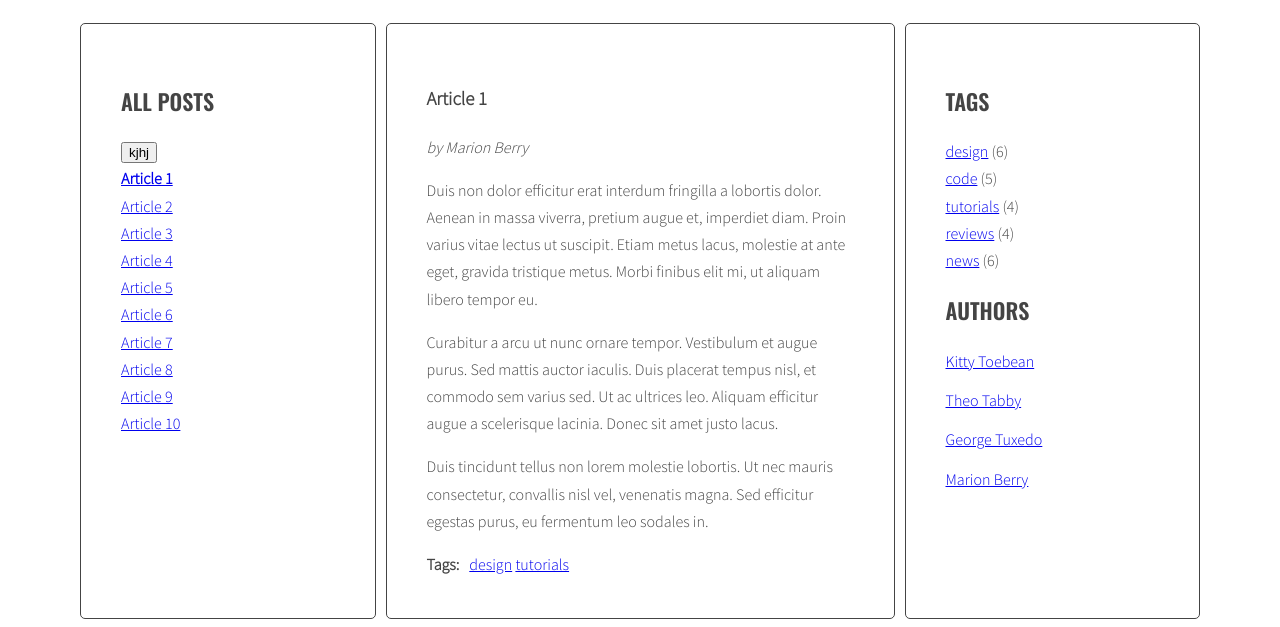
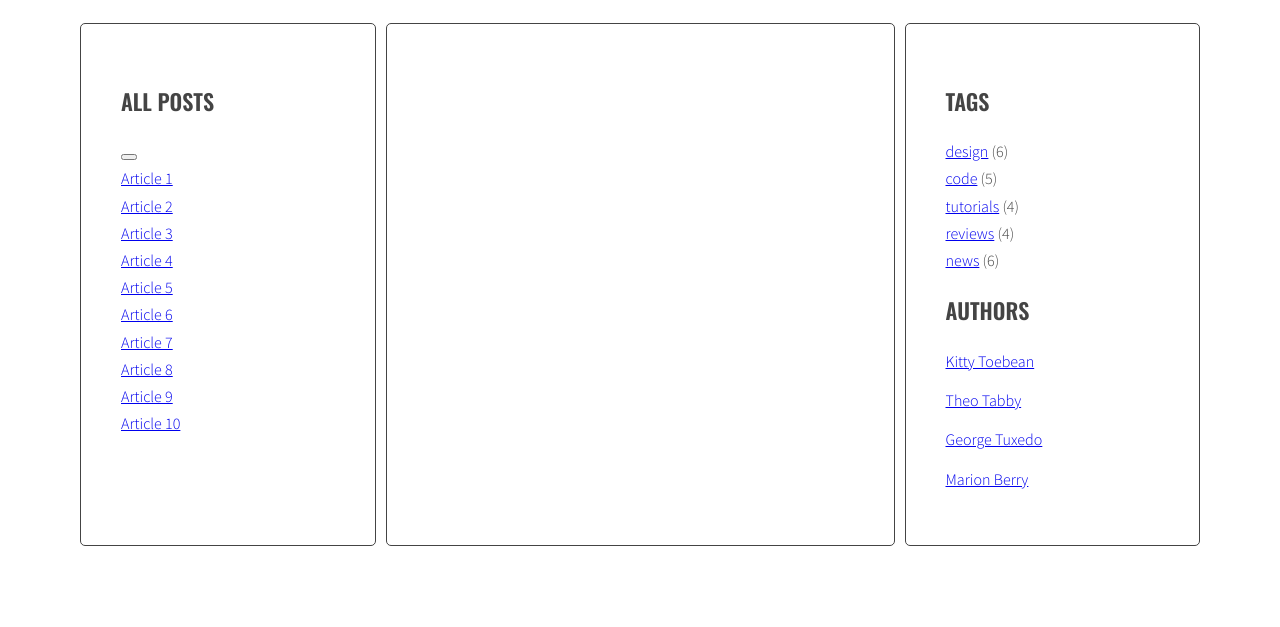
Before and after one commit to UlaBB/Javascript_blog, a website: page index.html in a window 1280 px wide. Both pictures are taken after a click on the link "Article 2". Shown: the part 220-847 px from the top of the page. After the commit the page ends 800 px from the top, so only its background shows below. Drawn offline with nearby package versions, Linux system fonts and the light colour scheme.

Commit message:
Remove active class from article

```diff
--- a/index.html
+++ b/index.html
@@ -15,7 +15,7 @@
             <main class="wrapper">
                 <aside class="sidebar">
                     <h2 class="section-title">All posts</h2>
-                    <button id="button-test">kjhj</button>
+                    <button id="button-test"></button>
                     <ul class="list titles">
                         <li><a href="#article-1" class="active"><span>Article 1</span></a></li>
                         <li><a href="#article-2"><span>Article 2</span></a></li>
--- a/js/script.js
+++ b/js/script.js
@@ -1,4 +1,4 @@
-'use strict';
+
 
 // function titleClickHandler() {
 //     const links = document.querySelectorAll('.titles a');
@@ -24,15 +24,27 @@
 
 
 
+'use strict';
+
 function titleClickHandler(event) {
     console.log('Link was clicked!');
-    console.log(event);
 
     /* remove class 'active' from all article links  */
+    const activeLinks = document.querySelectorAll('.titles a.active');
+    for (let activeLink of activeLinks) {
+        activeLink.classList.remove('active');
+    }
+    console.log(activeLinks);
 
     /* add class 'active' to the clicked link */
 
     /* remove class 'active' from all articles */
+    const activeArticles = document.querySelectorAll('.posts article.active');
+    for (let activeArticle of activeArticles) {
+        activeArticle.classList.remove('active');
+    }
+
+
 
     /* get 'href' attribute from the clicked link */
 
```
